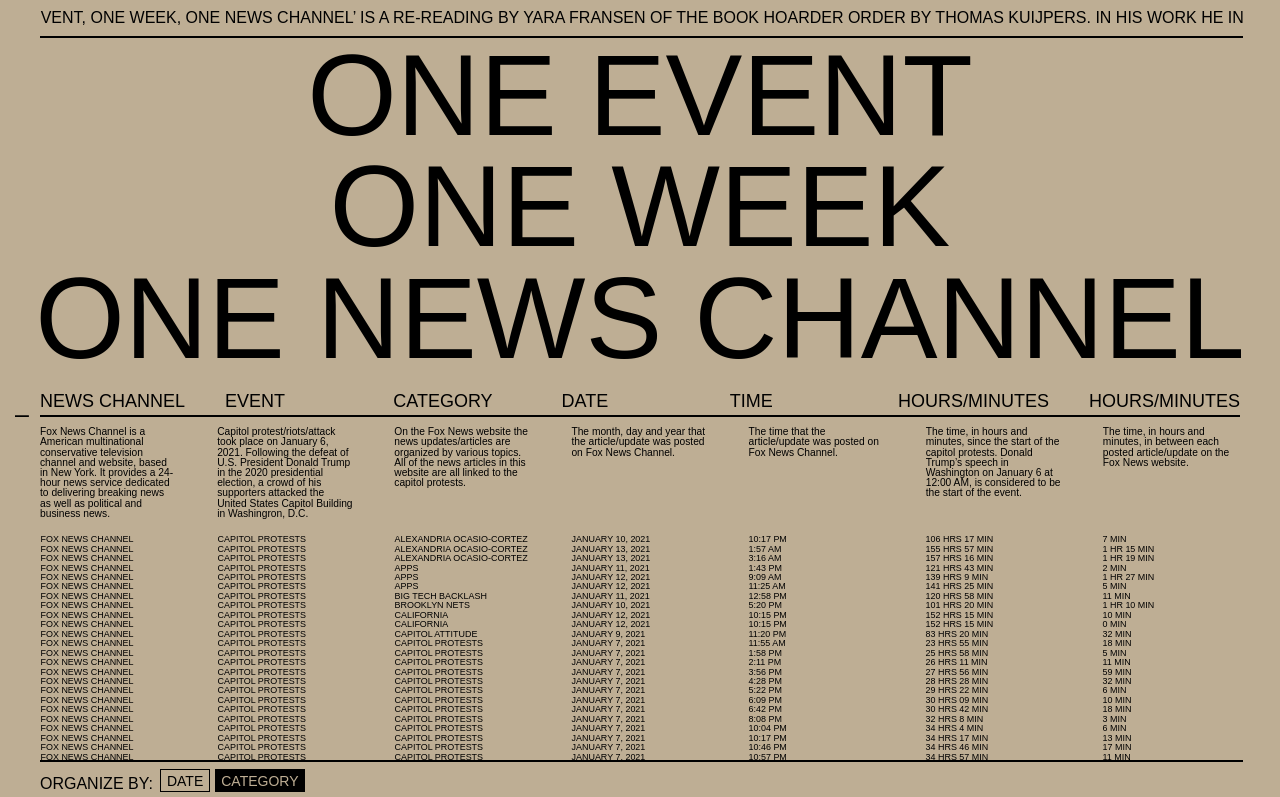
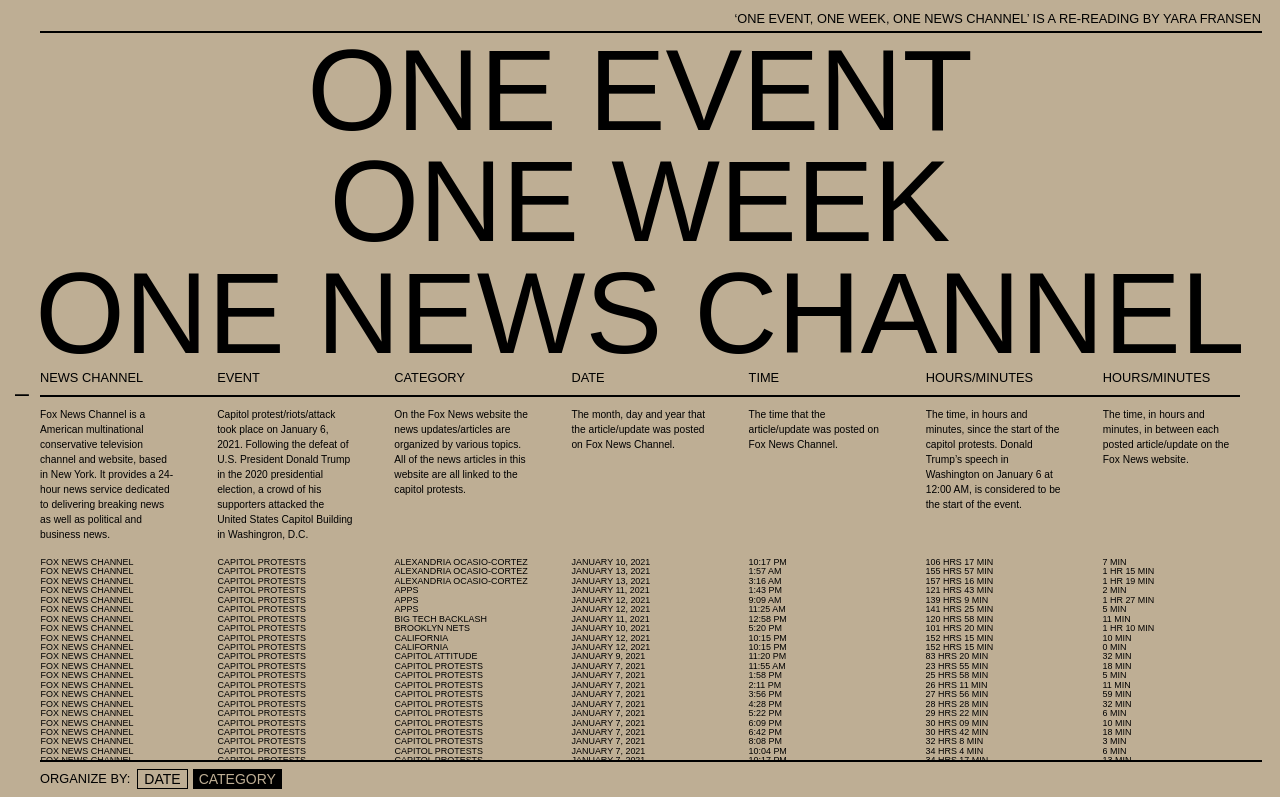
Before and after one commit to Yara-Fransen/ONE---PROJECT, a plain HTML site: page index.html in a window 1280 px wide. Shown: the top 797 px of the page. Drawn offline with Linux system fonts and the light colour scheme.

Commit message:
css changes

```diff
--- a/assets/css/data.css
+++ b/assets/css/data.css
@@ -5,12 +5,13 @@
 
 body {
   margin-top: 0px;
+  height: 4000px;
 }
 
 #line {
-  width: 94vw;
+  width: 95.5vw;
   border-bottom: 2px solid black;
-  margin-top: 0px;
+  margin-top: 8px;
   margin-left: 40px;
   margin-right: 40px;
   overflow: hidden;
@@ -19,19 +20,18 @@
 #intro {
   white-space: nowrap;
   text-transform: uppercase;
-  animation: move 40s linear infinite;
-  margin-block: 10px;
+  animation: move 75s linear infinite;
+  margin-block: 5px;
   overflow: visible;
   display: inline-block;
+  font-size: 1vw;
 }
 
 @keyframes move {
   0% {
-    /* transform: translateX(0); */
     translate: 100vw 0;
   }
   100% {
-      /* transform: translateX(-100%); */
       translate: -100% 0;
   }
 }
@@ -39,7 +39,7 @@
 #line2 {
   position: sticky;
   bottom: 0;
-  width: 94vw;
+  width: 95.5vw;
   border-top: 2px solid black;
   height: 40px;
   margin-left: 40px;
@@ -52,7 +52,7 @@
   font-size: 9vw;
   white-space: nowrap;
   margin-top: 0px;
-  margin-bottom: 20px;
+  margin-bottom: 0px;
   margin-left: 40px;
   margin-right: 40px;
   align-items: center;
@@ -67,7 +67,7 @@
 #one-event:hover::after {
   content: "CAPITOL PROTESTS";
   position: absolute;
-  top: 13px;
+  top: 2px;
   left: 0;
   width: 100%;
   height: 100%;
@@ -81,31 +81,30 @@
 #one-week:hover::after {
   content: "JANUARY 7-13 2021";
   position: absolute;
-  top: 13px;
+  top: 2px;
   left: 0;
   width: 100%;
   height: 100%;
   display: flex;
   align-items: center;
   justify-content: center;
-  font-size: 9.2vw;
+  font-size: 9vw;
   color: yellow;
 }
 
 #one-newschannel:hover::after {
   content: "FOX NEWS CHANNEL";
   position: absolute;
-  top: 14px;
+  top: 2px;
   left: 0;
   width: 100%;
   height: 100%;
   display: flex;
   align-items: center;
   justify-content: center;
-  font-size: 9.2vw;
+  font-size: 9vw;
   color: yellow;
 }
-
 
 #capitol {
   margin-left: 0px;
@@ -122,11 +121,11 @@
 }
 
 #read-more {
-  margin-top: 10px;
+  margin-top: 15px;
 }
 
 #read-less {
-  margin-top: 8px;
+  margin-top: 12px;
 }
 
 p {
@@ -138,23 +137,23 @@
 }
 
 h1 {
-  font-size: 18px;
+  margin-top: 5px;
+  font-size: 1vw;
   font-weight: normal;
 }
 
 #subtitle {
   position: sticky;
-  top: 0 !important;
-  font-size: 18px;
+  top: 0px;
   margin: 40px;
   margin-bottom: 0px;
-  margin-top: 20px;
+  margin-top: 0px;
   display: grid;
   grid-template-columns: repeat(7, 1fr);
   column-gap: 40px;
   white-space: nowrap;
   border-bottom: 2px solid black;
-  height: 25px;
+  height: 30px;
 }
 
 h2 {
@@ -170,11 +169,13 @@
   display: grid;
   grid-template-columns: repeat(7, 1fr);
   column-gap: 40px;
+  line-height: 15px;
 }
 
 #headlines {
   margin: 40px;
   margin-top: 15px;
+  margin-bottom: 15px;
 }
 
 #headlines p {
@@ -198,14 +199,10 @@
   text-align: center;
   color: yellow;
 
-  animation: 8s forwards fadeOut;
-
+  animation: 12s forwards fadeOut;
   translate: 0 -50%;
-
   background: #beae94;
-
-  border: 2px solid yellow;
-
+  border: 5px solid yellow;
   pointer-events: none;
 }
 
@@ -214,10 +211,16 @@
   100% { opacity: 0 }
 }
 
-
-#buttons, #organize {
+#buttons {
   display: flex;
   margin-top: 7px;
+  margin-right: 7px;
+}
+
+#organize {
+  font-size: 1vw;
+  display: flex;
+  margin-top: 4px;
   margin-right: 7px;
 }
 
@@ -229,8 +232,16 @@
   font-size: 14px;
   cursor: pointer;
 }
+
 #buttons button.active {
   color: #beae94;
   background-color: black;
   border: none;
 }
+
+#headlines .big-headline .highlight {
+  font-weight: bold;
+  background-color: transparent;
+  -webkit-text-stroke-width: 1px;
+  -webkit-text-stroke-color: yellow;
+}
```
